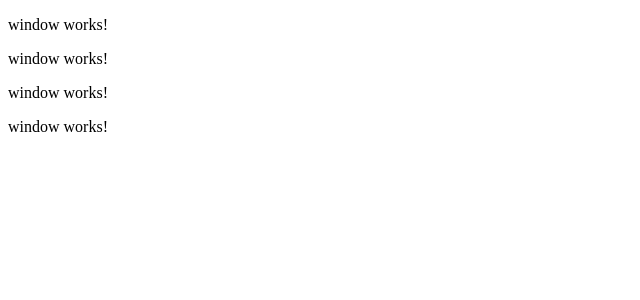
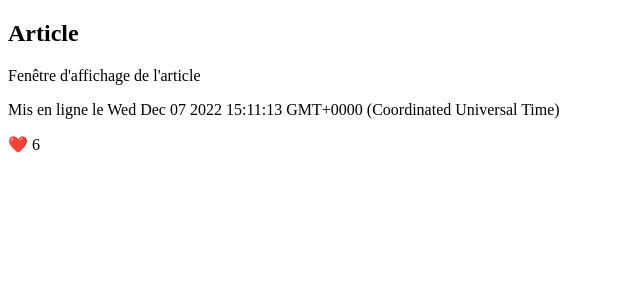
Before and after one commit to Juju2575/CheckIt, an Angular app in the folder checkit/: page / in a window 1280 px wide. Shown: the top 300 px of the page, without its empty margins (0-640 px from the left). Built offline with nearby package versions, Linux system fonts and the light colour scheme.

Commit message:
Affichage premier component

```diff
--- a/checkit/src/app/app.component.html
+++ b/checkit/src/app/app.component.html
@@ -1,4 +1 @@
 <app-window></app-window>
-<app-window></app-window>
-<app-window></app-window>
-<app-window></app-window>
--- a/checkit/src/app/window/window.component.html
+++ b/checkit/src/app/window/window.component.html
@@ -1 +1,4 @@
-<p>window works!</p>
+<h2> {{ title }}</h2>
+<p> {{ description }} </p>
+<p> Mis en ligne le {{ creationDate }} </p>
+<p>❤️ {{ like }} </p>
--- a/checkit/src/app/window/window.component.ts
+++ b/checkit/src/app/window/window.component.ts
@@ -1,10 +1,20 @@
-import { Component } from '@angular/core';
+import { Component, OnInit } from '@angular/core';
 
 @Component({
   selector: 'app-window',
   templateUrl: './window.component.html',
   styleUrls: ['./window.component.css']
 })
-export class WindowComponent {
+export class WindowComponent implements OnInit{
+  title! : string;
+  description! : string;
+  creationDate!: Date;
+  like! : number;
 
+  ngOnInit() {
+    this.title = "Article";
+    this.description = "Fenêtre d'affichage de l'article";
+    this.creationDate = new Date();
+    this.like = 6;
+  }
 }
```
